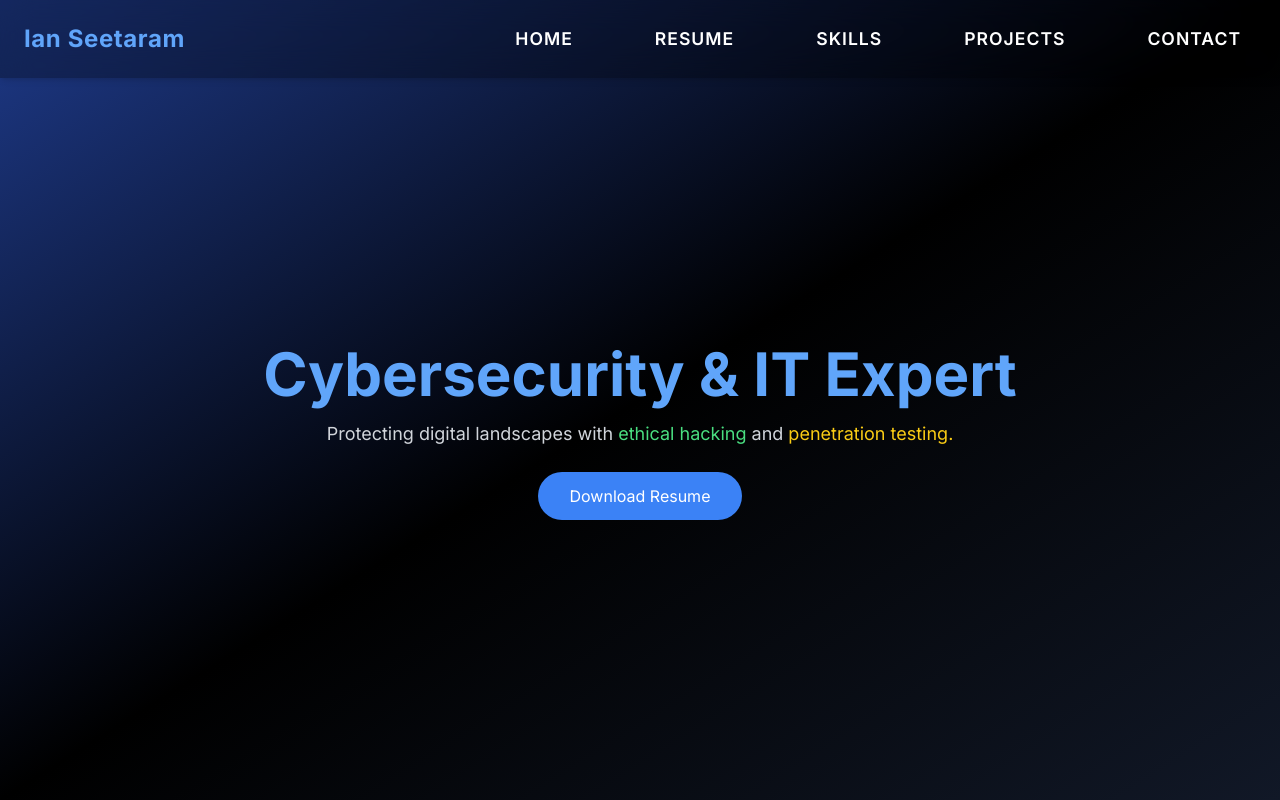
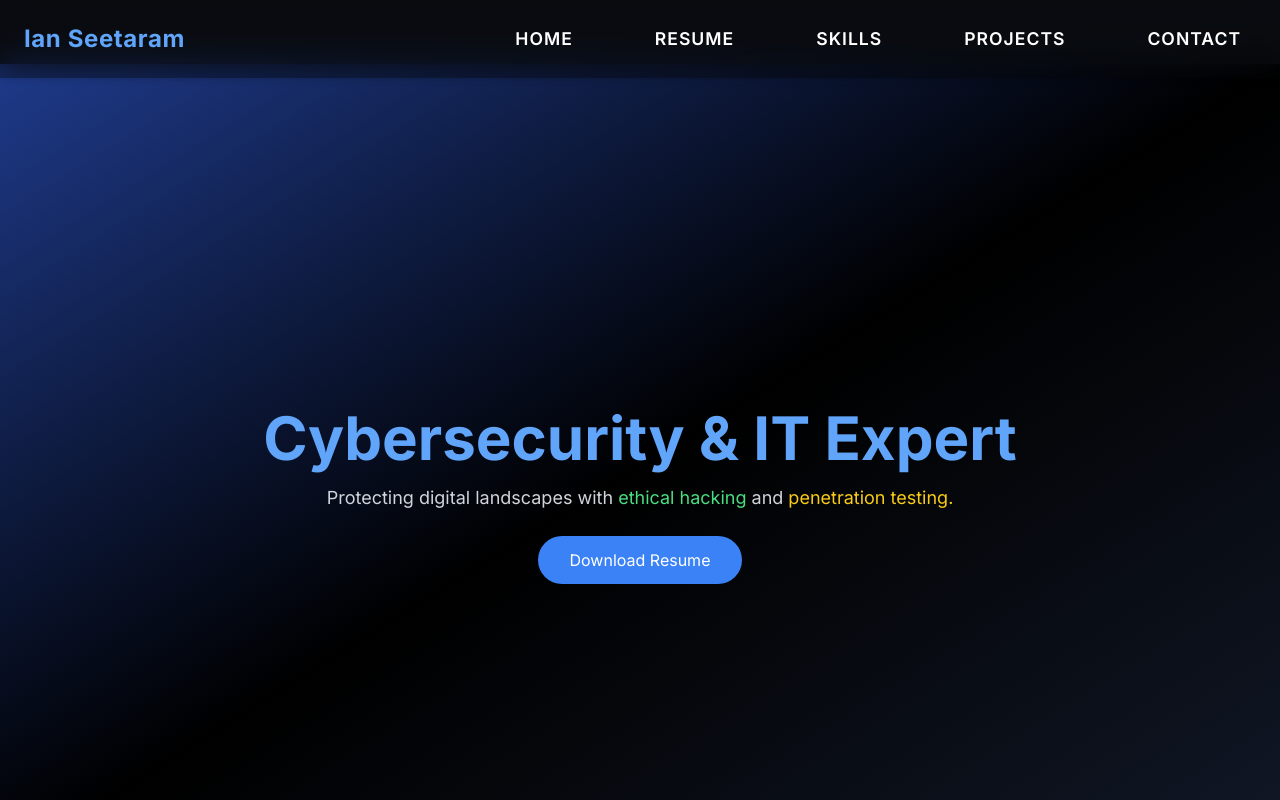
Before and after one commit to EyeonSee/EyeonCyberp, a React (Vite) app: page / in a window 1280 px wide. Shown: the top 800 px of the page. Built offline with nearby package versions, Linux system fonts and the light colour scheme.

Commit message:
Update App.jsx

```diff
--- a/src/App.jsx
+++ b/src/App.jsx
@@ -10,7 +10,11 @@ import Footer from './components/Footer';
 const App = () => {
   return (
     <div className="bg-[#0D1117] text-white">
-      <Navbar /> {/* Render Navbar only once */}
+      <Navbar /> {/* Navbar rendered at the top */}
+
+      {/* Blank section to push Hero down */}
+      <div className="h-16"></div> {/* Height matches Navbar height (4rem) */}
+
       <Hero />
       <Resume />
       <Skills />
```
